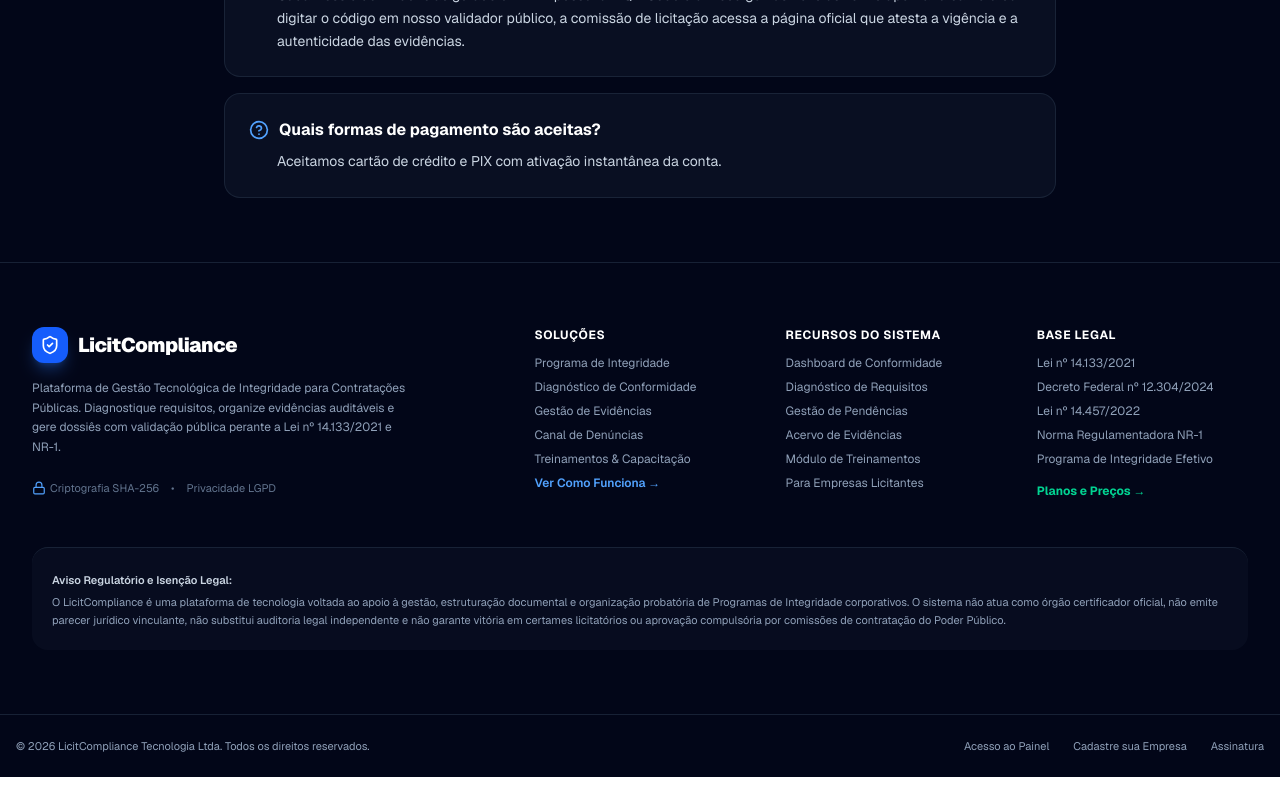
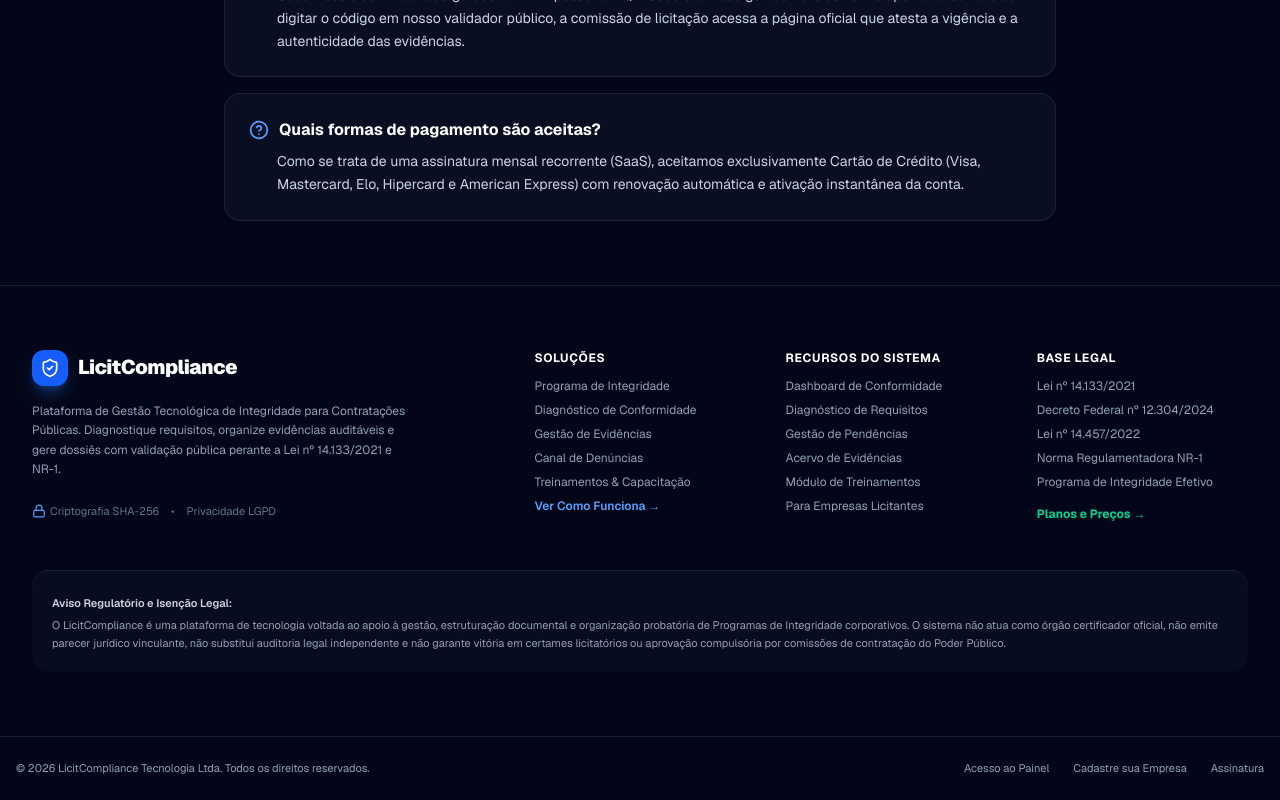
Before and after one commit to erictauzzar-a11y/licitcompliance, a Next.js app: page /precos in a window 1280 px wide. Shown: the part 1904-2704 px from the top of the page. Before the commit the page ends 2681 px from the top, so only its background shows below. Built offline with nearby package versions, Linux system fonts and the light colour scheme.

Commit message:
fix(pricing): clarify accepted payment method is credit card only for recurring subscription

```diff
--- a/src/app/precos/page.tsx
+++ b/src/app/precos/page.tsx
@@ -57,7 +57,7 @@
   {
     question: "Quais formas de pagamento são aceitas?",
     answer:
-      "Aceitamos cartão de crédito e PIX com ativação instantânea da conta.",
+      "Como se trata de uma assinatura mensal recorrente (SaaS), aceitamos exclusivamente Cartão de Crédito (Visa, Mastercard, Elo, Hipercard e American Express) com renovação automática e ativação instantânea da conta.",
   },
 ];
 
```
